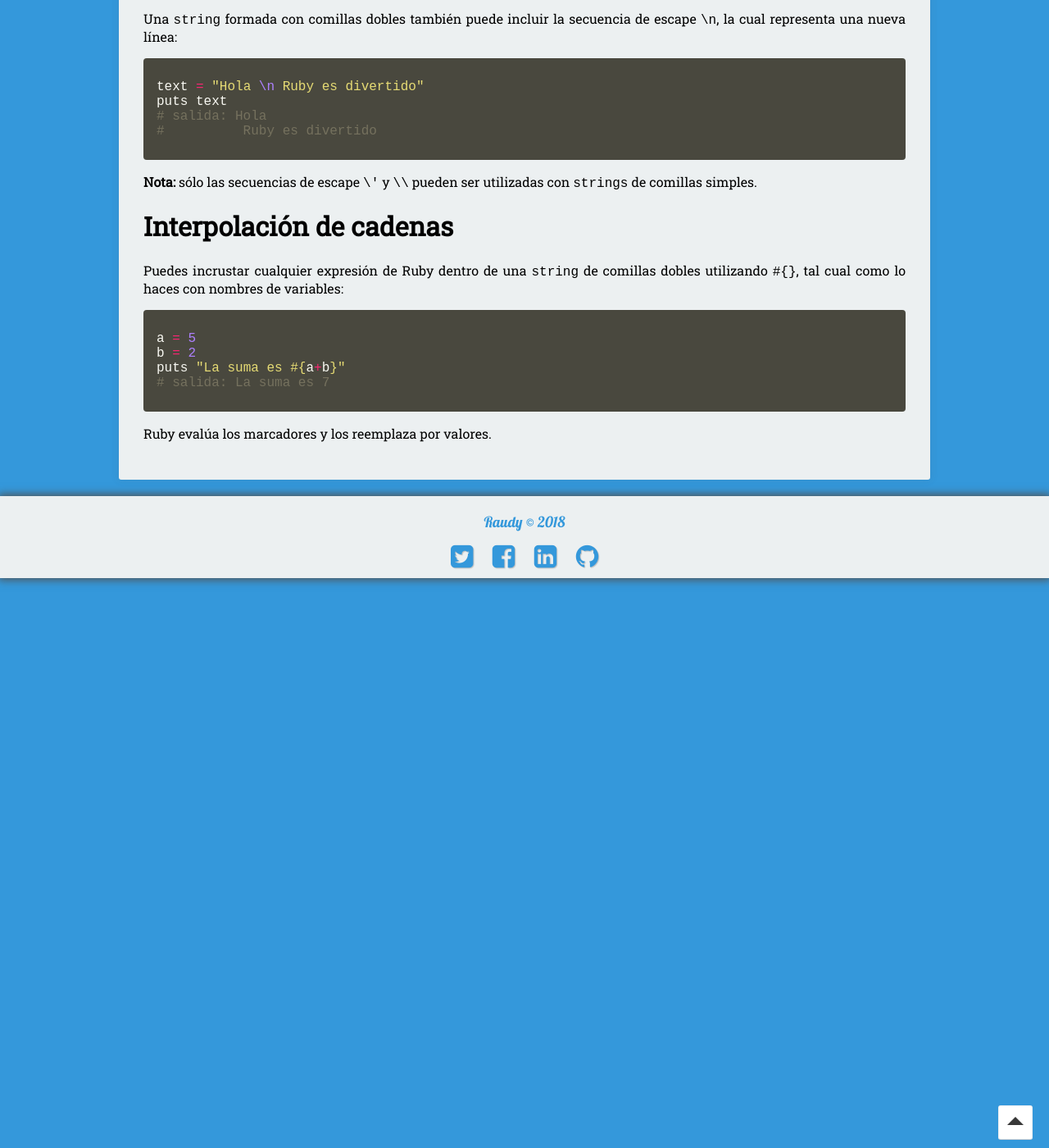
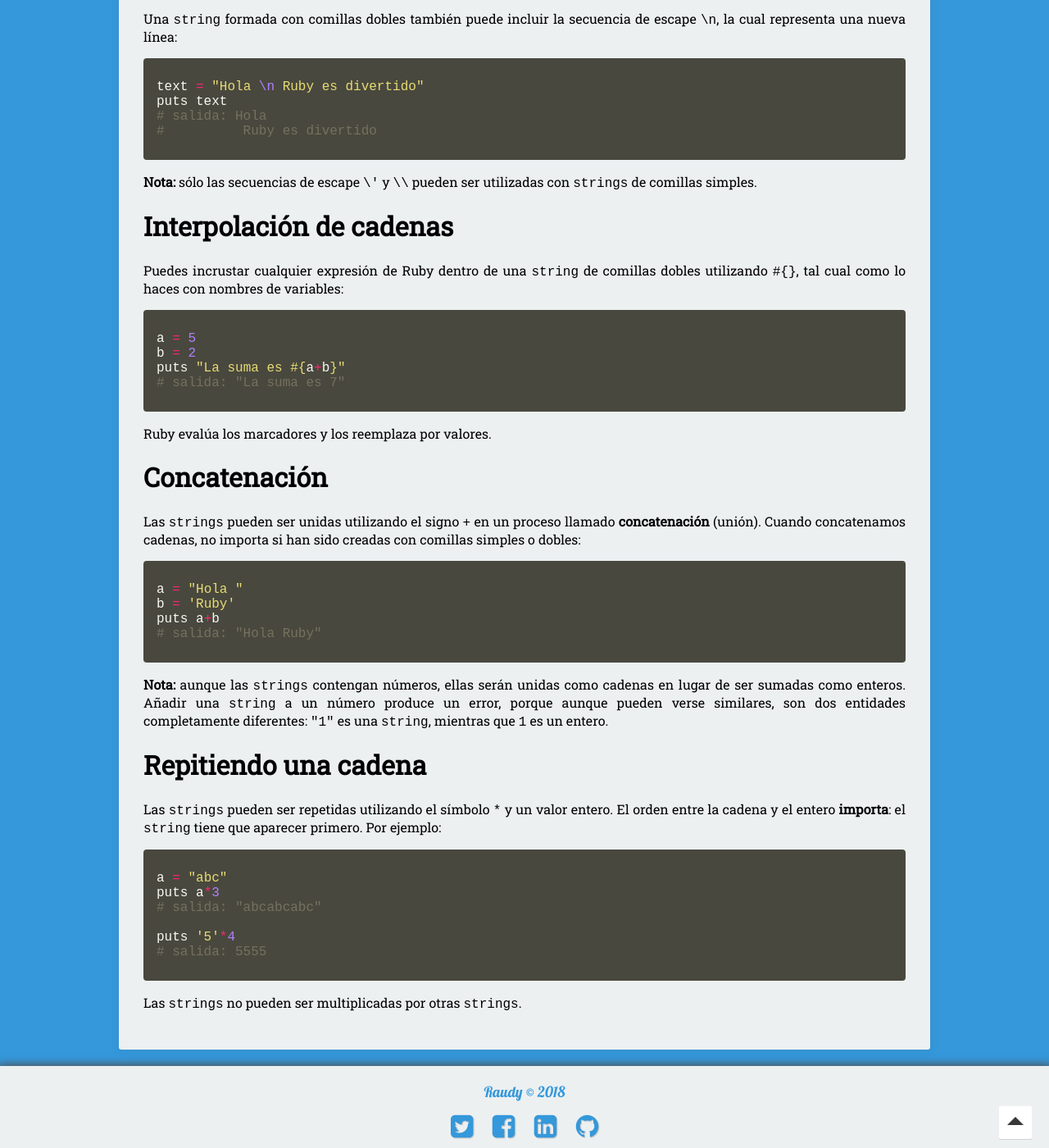
Before and after one commit to nisoto/Blog-anterior-2.0, a Jekyll site: the page built from _posts/2018-07-03-ruby-iii-strings.md, in a window 1280 px wide and 1400 px high, scrolled down 548 px. Shown: the whole window at 82% size. Built offline with Jekyll 4.4.1, drawn with Linux system fonts in a browser that asks for light colours; nearby versions of some CDN libraries.

Commit message:
Update 2018-07-03-ruby-iii-strings.md

```diff
--- a/_posts/2018-07-03-ruby-iii-strings.md
+++ b/_posts/2018-07-03-ruby-iii-strings.md
@@ -37,7 +37,35 @@ Puedes incrustar cualquier expresión de Ruby dentro de una `string` de comillas
 a = 5
 b = 2
 puts "La suma es #{a+b}"
-# salida: La suma es 7
+# salida: "La suma es 7"
 {% endhighlight %}
 
 Ruby evalúa los marcadores y los reemplaza por valores.
+
+# Concatenación
+
+Las `strings` pueden ser unidas utilizando el signo `+`  en un proceso llamado **concatenación** (unión). Cuando concatenamos cadenas, no importa si han sido creadas con comillas simples o dobles:
+
+{% highlight ruby %}
+a = "Hola "
+b = 'Ruby'
+puts a+b
+# salida: "Hola Ruby"
+{% endhighlight %}
+
+**Nota:** aunque las `strings` contengan números, ellas serán unidas como cadenas en lugar de ser sumadas como enteros. Añadir una `string` a un número produce un error, porque aunque pueden verse similares, son dos entidades completamente diferentes: `"1"` es una `string`, mientras que `1` es un entero.
+
+# Repitiendo una cadena
+
+Las `strings` pueden ser repetidas utilizando el símbolo `*` y un valor entero. El orden entre la cadena y el entero **importa**: el `string` tiene que aparecer primero. Por ejemplo:
+
+{% highlight ruby %}
+a = "abc"
+puts a*3
+# salida: "abcabcabc"
+
+puts '5'*4
+# salida: 5555
+{% endhighlight %}
+
+Las `strings` no pueden ser multiplicadas por otras `strings`.
```
